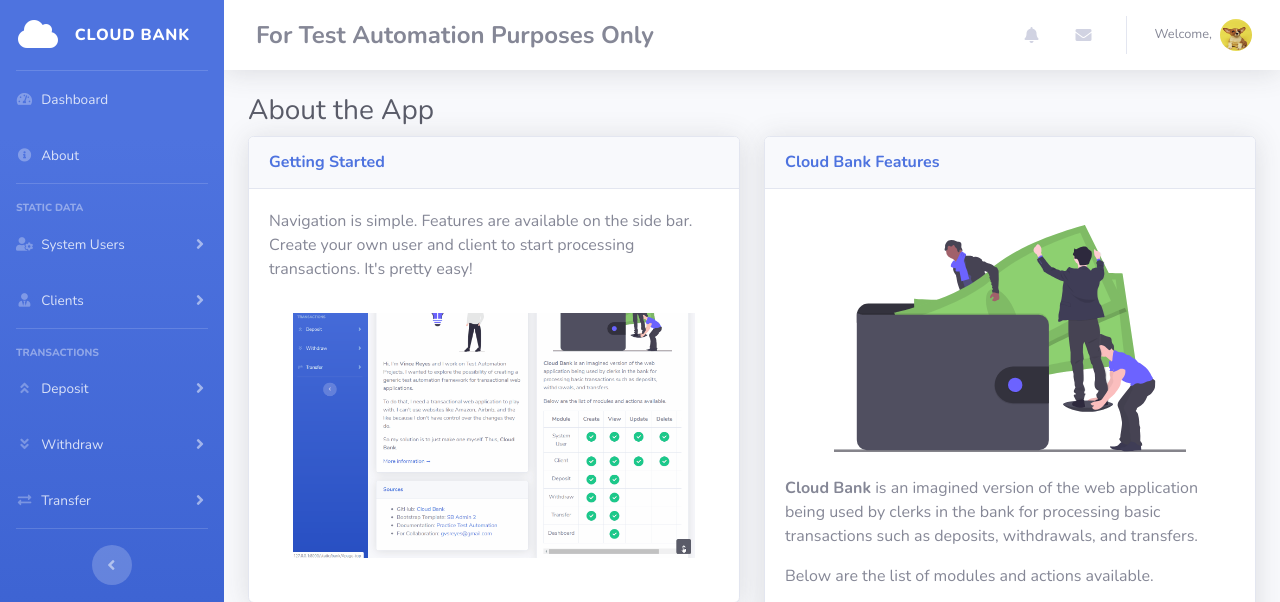
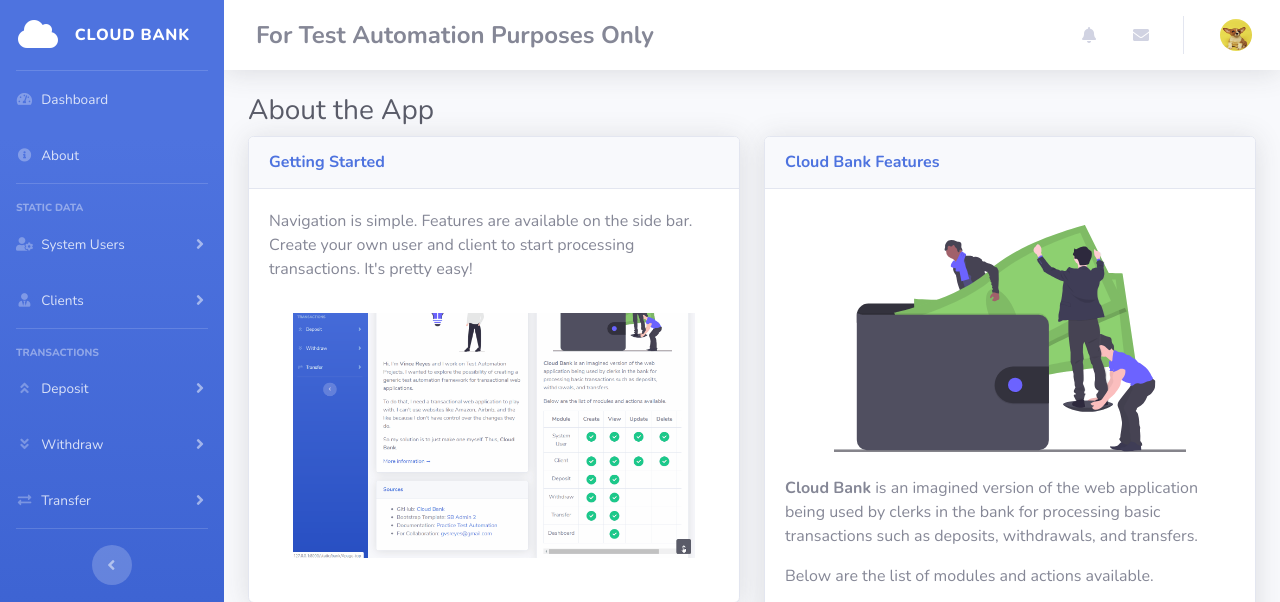
Before and after one commit to cloud-vr/cloudbank, a Django app: page /bank/about in a window 1280 px wide. Shown: the top 602 px of the page. Run offline with Django 3.2, Linux system fonts and the light colour scheme; some libraries are stand-ins or nearby versions.

Commit message:
fixed bug in about from the login page

```diff
--- a/mysite/bank/templates/bank/base/base_template.html
+++ b/mysite/bank/templates/bank/base/base_template.html
@@ -231,13 +231,13 @@
                     <li class="nav-item dropdown no-arrow">
                         <a class="nav-link dropdown-toggle" href="#" id="userDropdown" role="button"
                            data-toggle="dropdown" aria-haspopup="true" aria-expanded="false">
-                            <span class="mr-2 d-none d-lg-inline text-gray-600 small">Welcome, {% firstof user.get_short_name user.get_username %}</span>
+                            <span class="mr-2 d-none d-lg-inline text-gray-600 small">{% if user.id %}Welcome, {% firstof user.get_short_name user.get_username %}{% endif %}</span>
                             <img class="img-profile rounded-circle" src="img/puppy_avatar.jpg">
                         </a>
                         <!-- Dropdown - User Information -->
                         <div class="dropdown-menu dropdown-menu-right shadow animated--grow-in"
                              aria-labelledby="userDropdown">
-                            <a class="dropdown-item" href="{% url 'bank:user_update' user.id %}">
+                            <a class="dropdown-item" href="{% if user.id %}{% url 'bank:user_update' user.id %}{% endif %}">
                                 <i class="fas fa-user fa-sm fa-fw mr-2 text-gray-400"></i>
                                 Profile
                             </a>
```
